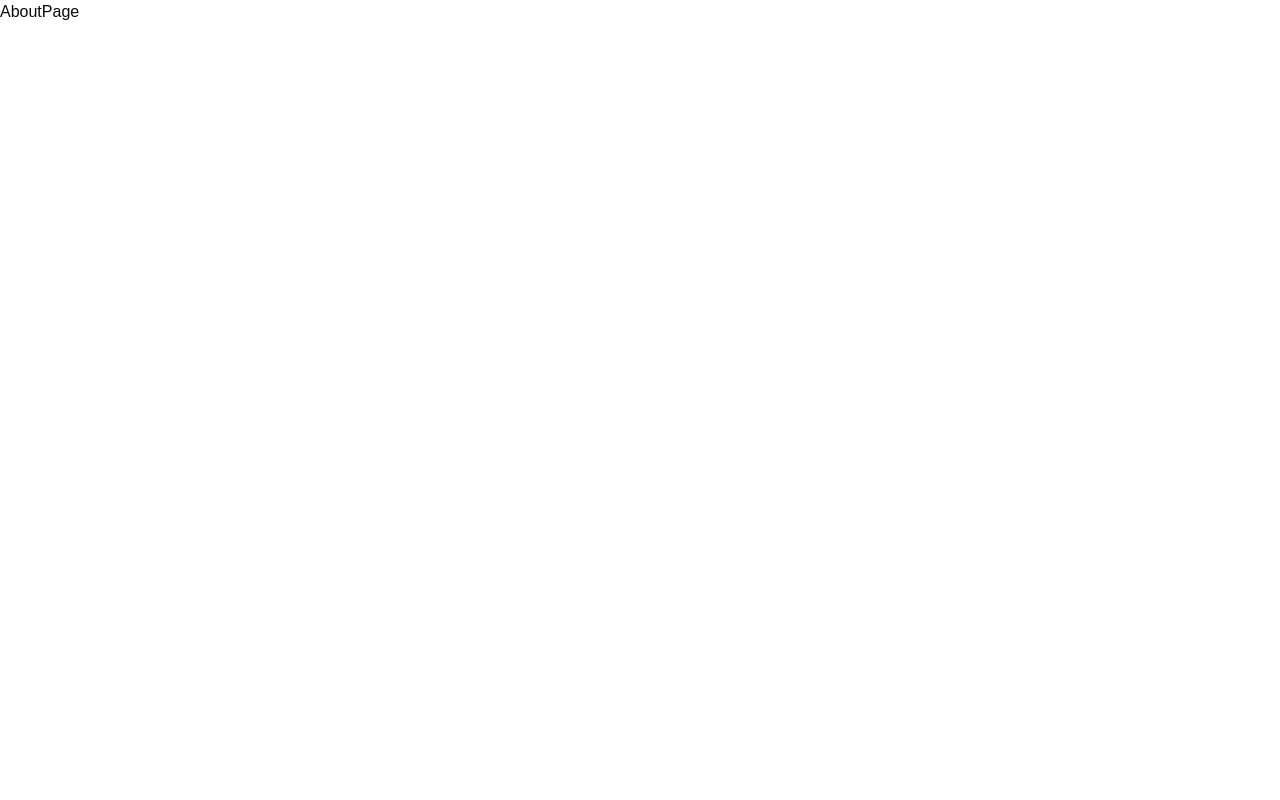
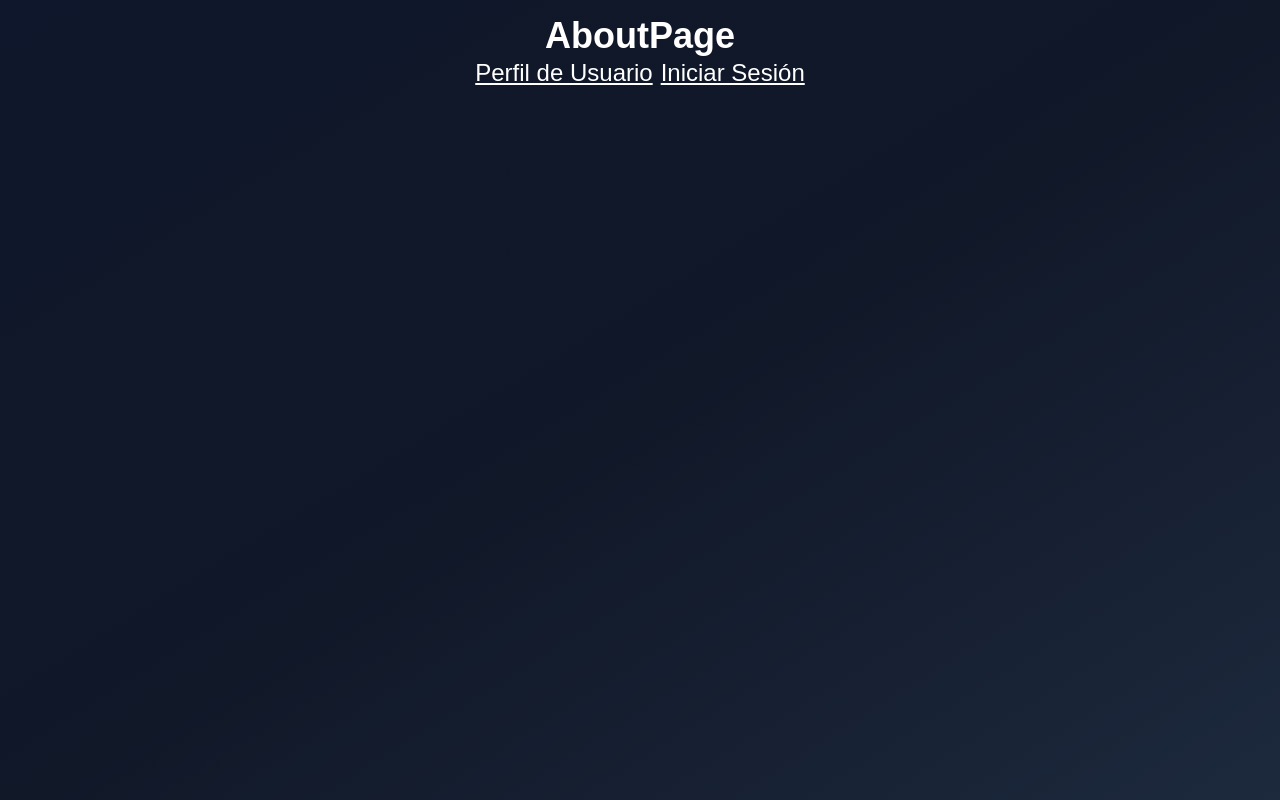
Before and after one commit to ArnBon/CursoReactUdemy_04-hooks-app, a React (Vite) app: page / in a window 1280 px wide. Built offline with nearby package versions, Linux system fonts and the light colour scheme.

Commit message:
clase 164 Navegar entre pantallas - Disenno de páginas

```diff
--- a/src/09-useContext/pages/about/AboutPage.tsx
+++ b/src/09-useContext/pages/about/AboutPage.tsx
@@ -1,7 +1,22 @@
-import React from 'react'
+import { Link } from 'react-router';
 
 export const AboutPage = () => {
   return (
-    <div><h1>AboutPage</h1></div>
-  )
-}
+    <div className='bg-gradient flex flex-col items-center justify-center min-h-screen'>
+      <h1 className='text-4xl font-bold'>AboutPage</h1>
+      <hr />
+        <div className='flex flex-2 gap-2'>
+          {/* <link rel="stylesheet" href="" /> */}
+          <Link to="/profile"
+          className='hover:text-blue-500 underline text-2xl'>
+              Perfil de Usuario
+          </Link>
+
+          <Link to="/login"
+          className='hover:text-blue-500 underline text-2xl'>
+              Iniciar Sesión
+          </Link>
+        </div>
+    </div>
+  );
+};
--- a/src/09-useContext/pages/auth/LoginPage.tsx
+++ b/src/09-useContext/pages/auth/LoginPage.tsx
@@ -1,7 +1,19 @@
-import React from 'react'
+import { Link } from 'react-router';
+import { Input } from '@/components/ui/input';
+import { Button } from '@/components/ui/button';
 
 export const LoginPage = () => {
   return (
-    <div><h1>LoginPage</h1></div>
-  )
-}
+    <div className="flex flex-col items-center min-h-screen">
+      <h1 className="text-4xl font-bold">LoginPage</h1>
+      <hr />
+      <form action="" className="flex flex-col gap-2 my-10">
+        <Input type="number" placeholder='Id del User'></Input>
+        <Button type='submit'>Iniciar Sesión</Button>
+      </form>
+
+      <Link to='/about'>
+      <Button variant="ghost">Volver a la página principal</Button></Link>
+    </div>
+  );
+};
--- a/src/09-useContext/pages/profile/ProfilePage.tsx
+++ b/src/09-useContext/pages/profile/ProfilePage.tsx
@@ -1,7 +1,16 @@
-import React from 'react'
+import { Button } from '@/components/ui/button';
+
 
 export const ProfilePage = () => {
   return (
-    <div><h1>ProfilePage</h1></div>
-  )
-}
+    <div className="flex flex-col gap-2 items-center justify-center min-h-screen">
+      <h1 className="text-4xl">ProfilePage</h1>
+
+      <pre className='my-4'>{ JSON.stringify({}, null, 2) } </pre>
+
+      <Button variant="destructive">
+        Salir
+      </Button>
+    </div>
+  );
+};
--- a/src/components/ui/button.tsx
+++ b/src/components/ui/button.tsx
@@ -5,7 +5,7 @@
 import { cn } from "@/lib/utils"
 
 const buttonVariants = cva(
-  "group/button inline-flex shrink-0 items-center justify-center rounded-md border border-transparent bg-clip-padding text-sm font-medium whitespace-nowrap transition-all outline-none select-none focus-visible:border-ring focus-visible:ring-3 focus-visible:ring-ring/50 active:not-aria-[haspopup]:translate-y-px disabled:pointer-events-none disabled:opacity-50 aria-invalid:border-destructive aria-invalid:ring-3 aria-invalid:ring-destructive/20 dark:aria-invalid:border-destructive/50 dark:aria-invalid:ring-destructive/40 [&_svg]:pointer-events-none [&_svg]:shrink-0 [&_svg:not([class*='size-'])]:size-4",
+  "group/button inline-flex cursor-pointer shrink-0 items-center justify-center rounded-md border border-transparent bg-clip-padding text-sm font-medium whitespace-nowrap transition-all outline-none select-none focus-visible:border-ring focus-visible:ring-3 focus-visible:ring-ring/50 active:not-aria-[haspopup]:translate-y-px disabled:pointer-events-none disabled:opacity-50 aria-invalid:border-destructive aria-invalid:ring-3 aria-invalid:ring-destructive/20 dark:aria-invalid:border-destructive/50 dark:aria-invalid:ring-destructive/40 [&_svg]:pointer-events-none [&_svg]:shrink-0 [&_svg:not([class*='size-'])]:size-4",
   {
     variants: {
       variant: {
```
